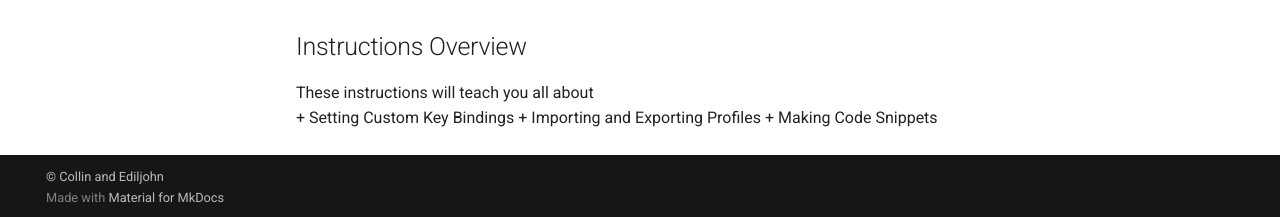
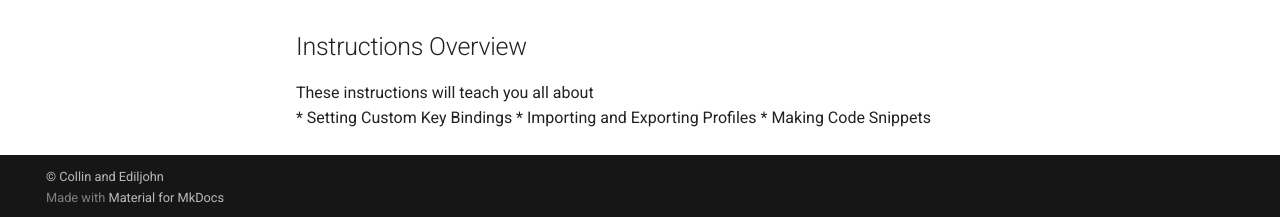
Before and after one commit to cc-dev-65535/mkdocs, an MkDocs documentation site: the page built from docs/index.md, in a window 1280 px wide and 1276 px high. Shown: the part 1056-1273 px from the top of the window. Built offline with MkDocs 1.6.1 and Material for MkDocs 9.7.7, drawn with Linux system fonts in a browser that asks for light colours.

Commit message:
Edit sections

```diff
--- a/docs/index.md
+++ b/docs/index.md
@@ -25,6 +25,6 @@ When refering to section headings in text, they will also be italicized. For exa
 
 ## Instructions Overview
 These instructions will teach you all about
-+ Setting Custom Key Bindings
-+ Importing and Exporting Profiles
-+ Making Code Snippets
+* Setting Custom Key Bindings
+* Importing and Exporting Profiles
+* Making Code Snippets
```
